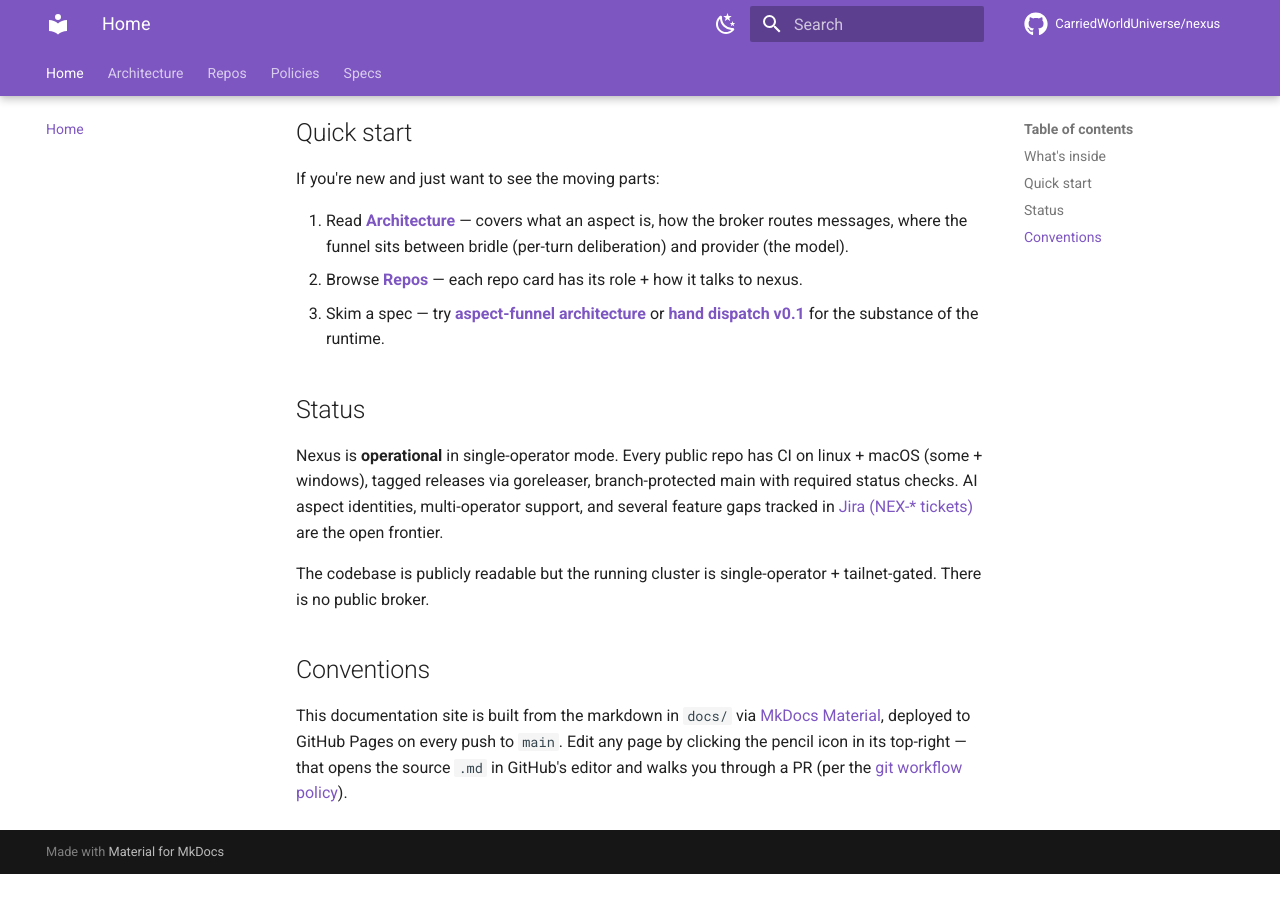
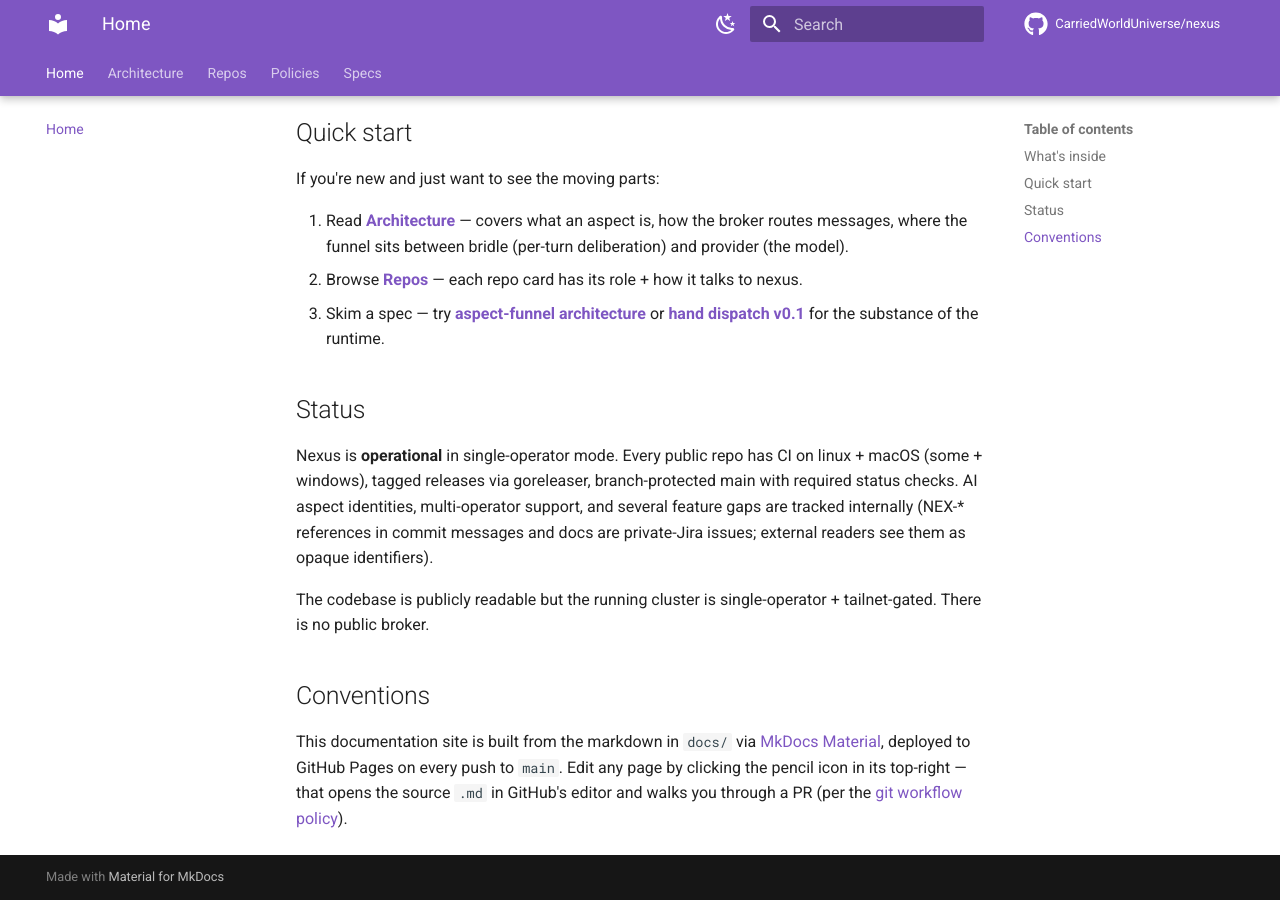
Before and after one commit to CarriedWorldUniverse/nexus, an MkDocs documentation site: the page built from docs/index.md, in a window 1280 px wide and 900 px high, scrolled down 660 px. Built offline with MkDocs 1.6.1 and Material for MkDocs 9.7.7, drawn with Linux system fonts in a browser that asks for light colours; comment, search, counter and statistics services are not loaded; before the commit the page ends 1534 px from its top, so only the background shows below that.

Commit message:
docs: scrub Jira links — workspace is private, links 404 for external readers
Replaced 3 links to carriedworlduniverse.atlassian.net with plain
NEX-* text references + 'internal' parenthetical. External readers
see opaque identifiers; operator + aspects still know what they
refer to.

```diff
--- a/docs/index.md
+++ b/docs/index.md
@@ -28,7 +28,7 @@ If you're new and just want to see the moving parts:
 
 ## Status
 
-Nexus is **operational** in single-operator mode. Every public repo has CI on linux + macOS (some + windows), tagged releases via goreleaser, branch-protected main with required status checks. AI aspect identities, multi-operator support, and several feature gaps tracked in [Jira (NEX-* tickets)](https://carriedworlduniverse.atlassian.net) are the open frontier.
+Nexus is **operational** in single-operator mode. Every public repo has CI on linux + macOS (some + windows), tagged releases via goreleaser, branch-protected main with required status checks. AI aspect identities, multi-operator support, and several feature gaps are tracked internally (NEX-* references in commit messages and docs are private-Jira issues; external readers see them as opaque identifiers).
 
 The codebase is publicly readable but the running cluster is single-operator + tailnet-gated. There is no public broker.
 
```
Also changed, not shown: docs/architecture.md (+1 -1 lines), docs/repos/acp-claude-pty.md (+1 -1 lines).
